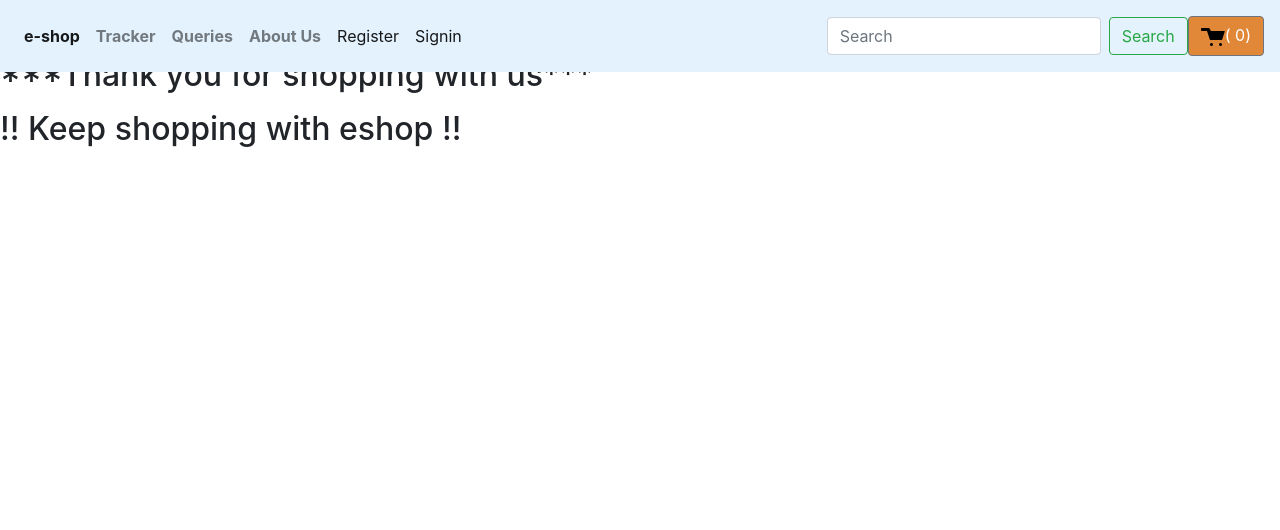
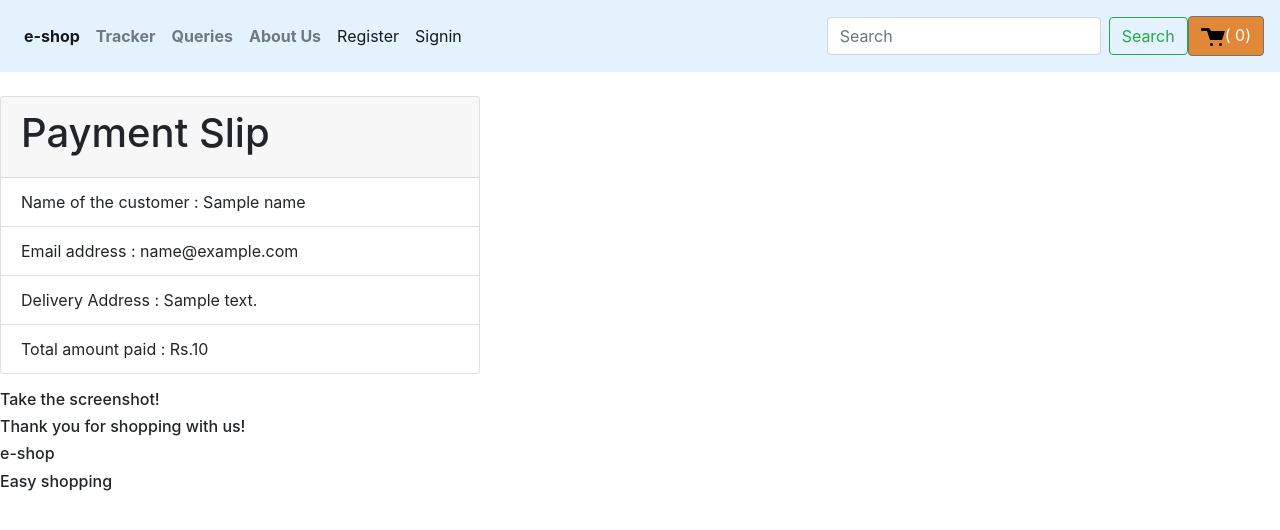
Before and after one commit to umesh-sth/finaleshop, a Django app: template shop/templates/shop/success.html in a window 1280 px wide. Shown: the top 530 px of the page. Run offline with Django 3.2, Linux system fonts and the light colour scheme; the template is opened without the code that fills it: most values are stand-ins (such as "Sample title", 1, 10 or a date in 2020); some libraries are stand-ins or nearby versions.

Commit message:
after adding bill

```diff
--- a/shop/templates/shop/success.html
+++ b/shop/templates/shop/success.html
@@ -1,12 +1,39 @@
 {% extends 'shop/basic.html' %}
 
 {% block title%} Pay your order{% endblock %}
-{% block body %} <h1>
-       You have paid Rs.{{price}} successfully for your orders.
+{%block css%}
+    .container{
+        background-color:#c2d6d6;
+        border-color:black;
+        border-width: 1px;
+        align-items:center;
+    }
 
-    </h1>
-<h2>
-    <p>***Thank you for shopping with us***</p>
-    <p>!! Keep shopping with eshop !!</p>
-</h2>
+
+{%endblock%}
+{% block body %}
+<br><br><br><br>
+    <div class="card text-left" style="width: 30rem;">
+        <div class="card-header">
+          <h1>Payment Slip</h1>
+        </div>
+        <ul class="list-group list-group-flush">
+          <li class="list-group-item">Name of the customer : {{name}}</li>
+          <li class="list-group-item">Email address : {{gmail}}</li>
+          <li class="list-group-item">Delivery Address : {{del_address}}</li>
+          <li class="list-group-item">Total amount paid : Rs.{{price}}</li>
+
+        </ul>
+      </div>
+
+
+
+  <p></p>
+  <div>
+      <h6>Take the screenshot!</h6>
+      <h6>Thank you for shopping with us!</h6>
+      <h6>e-shop</h6>
+      <h6>Easy shopping</h6>
+  </div>
+
 {% endblock %}
```
